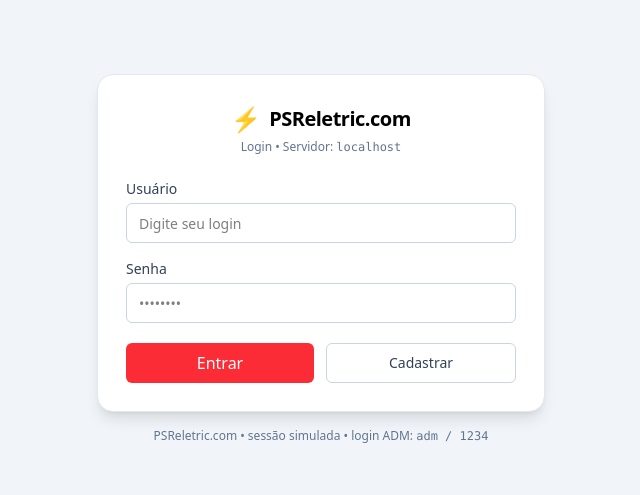
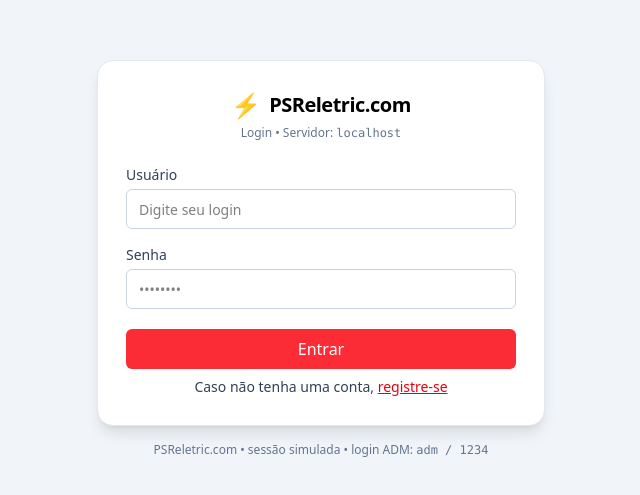
Before and after one commit to lucascosta224fe/RR-DNS, a React (Vite) app in the folder apps/frontend/: page / in a window 1280 px wide. Shown: the part 141-636 px from the top of the page, without its empty margins (319-959 px from the left). Built offline with nearby package versions, Linux system fonts and the light colour scheme; the HTML template or start-up script is replaced by a standard one.

Commit message:
feat: add register/login screen att

```diff
--- a/apps/frontend/src/frontend/routes/Login.tsx
+++ b/apps/frontend/src/frontend/routes/Login.tsx
@@ -1,13 +1,13 @@
-// src/frontend/routes/Login.tsx
 import { useMemo, useState } from "react";
 import TextField from "../components/TextField";
 import { createSession, saveSession } from "../hooks/useSession";
 import type { SessionData, SessionUser } from "../types/session";
 
+
 const ADMIN_USER: SessionUser = {
-  username: "adm",                // pode mudar pra "admin" se quiser
+  username: "adm", // pode mudar pra "admin" se quiser
   name: "Administrador do Sistema",
-  birthDate: "2000-01-01",
+  birthDate: "01/01/2001",
   description: "Usuário administrador mockado para testes.",
   role: "Admin",
 };
@@ -39,7 +39,7 @@ export default function Login({ onLoginSuccess, onGoToRegister }: LoginProps) {
     // 2) AQUI DEPOIS entra a chamada pro backend / cadastro
     // ex: fetch("/api/login", { body: JSON.stringify({ username, password }) })
 
-    setError("Usuário ou senha inválidos.");
+    setError("Login e Senha não encontrados.");
   }
 
   return (
@@ -79,21 +79,26 @@ export default function Login({ onLoginSuccess, onGoToRegister }: LoginProps) {
                 error={error ?? undefined}
               />
 
-              <div className="flex gap-3 mt-1">
+              <div className="gap-3 mt-1">
                 <button
                   type="submit"
-                  className="flex-1 h-10 rounded-md bg-red-500 hover:bg-red-600 text-white font-medium transition"
+                  className="w-full h-10 rounded-md bg-red-500 hover:bg-red-600 text-white font-medium transition"
                 >
                   Entrar
                 </button>
 
-                <button
-                  type="button"
-                  onClick={onGoToRegister}
-                  className="flex-1 h-10 rounded-md border border-slate-300 text-slate-700 hover:bg-slate-50 text-sm font-medium transition"
-                >
-                  Cadastrar
-                </button>
+
+                  <p className="text-center text-sm mt-2 text-slate-700">
+                    Caso não tenha uma conta,{" "}
+                    <button
+                      type="button"
+                      onClick={onGoToRegister}
+                      className="text-red-600 font-medium hover:text-red-700 underline transition"
+                    >
+                      registre-se
+                    </button>
+                  </p>
+
               </div>
             </form>
           </div>
--- a/apps/frontend/src/frontend/routes/Register.tsx
+++ b/apps/frontend/src/frontend/routes/Register.tsx
@@ -1,3 +1,4 @@
+
 interface RegisterProps {
   onBackToLogin: () => void;
 }
@@ -14,7 +15,6 @@ export default function Register({ onBackToLogin }: RegisterProps) {
                 <span>Cadastro de usuário</span>
               </h1>
               <p className="text-xs text-slate-500">
-                Login, senha, nome, data de nascimento e descrição.
               </p>
             </div>
             <button
@@ -31,7 +31,7 @@ export default function Register({ onBackToLogin }: RegisterProps) {
               <label className="font-semibold text-slate-700">Login</label>
               <input
                 className="h-9 rounded-md border border-slate-300 px-3 text-slate-800"
-                placeholder="usuário"
+                placeholder="E-mail"
               />
             </div>
 
@@ -60,20 +60,12 @@ export default function Register({ onBackToLogin }: RegisterProps) {
               />
             </div>
 
-            <div className="flex flex-col gap-1">
-              <label className="font-semibold text-slate-700">Descrição</label>
-              <textarea
-                rows={3}
-                className="rounded-md border border-slate-300 px-3 py-2 text-slate-800 resize-none"
-                placeholder="Fale um pouco sobre o usuário..."
-              />
-            </div>
 
             <button
               type="button"
               className="mt-3 h-10 rounded-md bg-slate-900 text-white font-medium hover:bg-slate-800"
             >
-              (mock) Salvar cadastro
+              Salvar cadastro
             </button>
           </form>
         </div>
--- /dev/null
+++ b/package.json
@@ -0,0 +1,5 @@
+{
+  "dependencies": {
+    "zod": "^4.1.12"
+  }
+}
```
Also changed, not shown: 1 other file (tests, documents, lock files or other folders).
